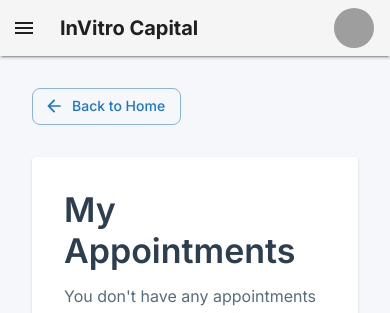
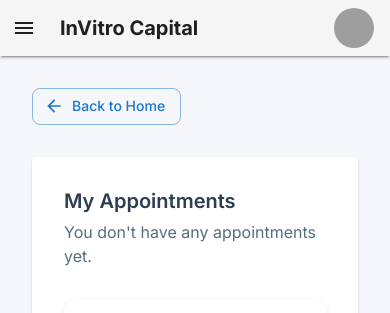
Before and after one commit to mohamedadel1994825/BookaDoc, a Next.js app: page /appointments in a window 390 px wide. Shown: the top 313 px of the page. Built offline with nearby package versions, Linux system fonts and the light colour scheme; sample sign-in values are in the browser's storage; grey boxes are pictures that could not be loaded.

Commit message:
fix steper responsive and appointments

```diff
--- a/src/app/appointments/page.tsx
+++ b/src/app/appointments/page.tsx
@@ -43,7 +43,12 @@ export default function AppointmentsPage() {
 
       <Paper sx={{ p: 4 }}>
         <Box sx={{ mb: 4 }}>
-          <Typography variant="h4" component="h1" gutterBottom>
+          <Typography
+            variant="h4"
+            component="h1"
+            gutterBottom
+            sx={{ fontSize: { xs: "1.25rem", sm: "2rem" } }}
+          >
             My Appointments
           </Typography>
           <Typography variant="body1" color="text.secondary">
--- a/src/app/checkout/CheckoutClient.tsx
+++ b/src/app/checkout/CheckoutClient.tsx
@@ -105,13 +105,29 @@ export default function CheckoutClient() {
             {activeStep === 0 ? "Back to Doctors" : "Back"}
           </Button>
 
-          <Stepper activeStep={activeStep} sx={{ mb: 4 }}>
+          <Box
+            sx={{
+              overflowX: "auto",
+              width: "100%",
+              "&::-webkit-scrollbar": { display: "none" },
+              scrollbarWidth: "none",
+            }}
+          >
+            <Stepper
+              activeStep={activeStep}
+              sx={{
+                minWidth: "600px", // Ensures enough space to scroll
+                width: "max-content",
+                whiteSpace: "nowrap",
+              }}
+            >
               {steps.map((label) => (
                 <Step key={label}>
                   <StepLabel>{label}</StepLabel>
                 </Step>
               ))}
             </Stepper>
+          </Box>
         </Box>
 
         {activeStep === 0 && (
```
Lines whose indentation alone changed are shown as unchanged.
